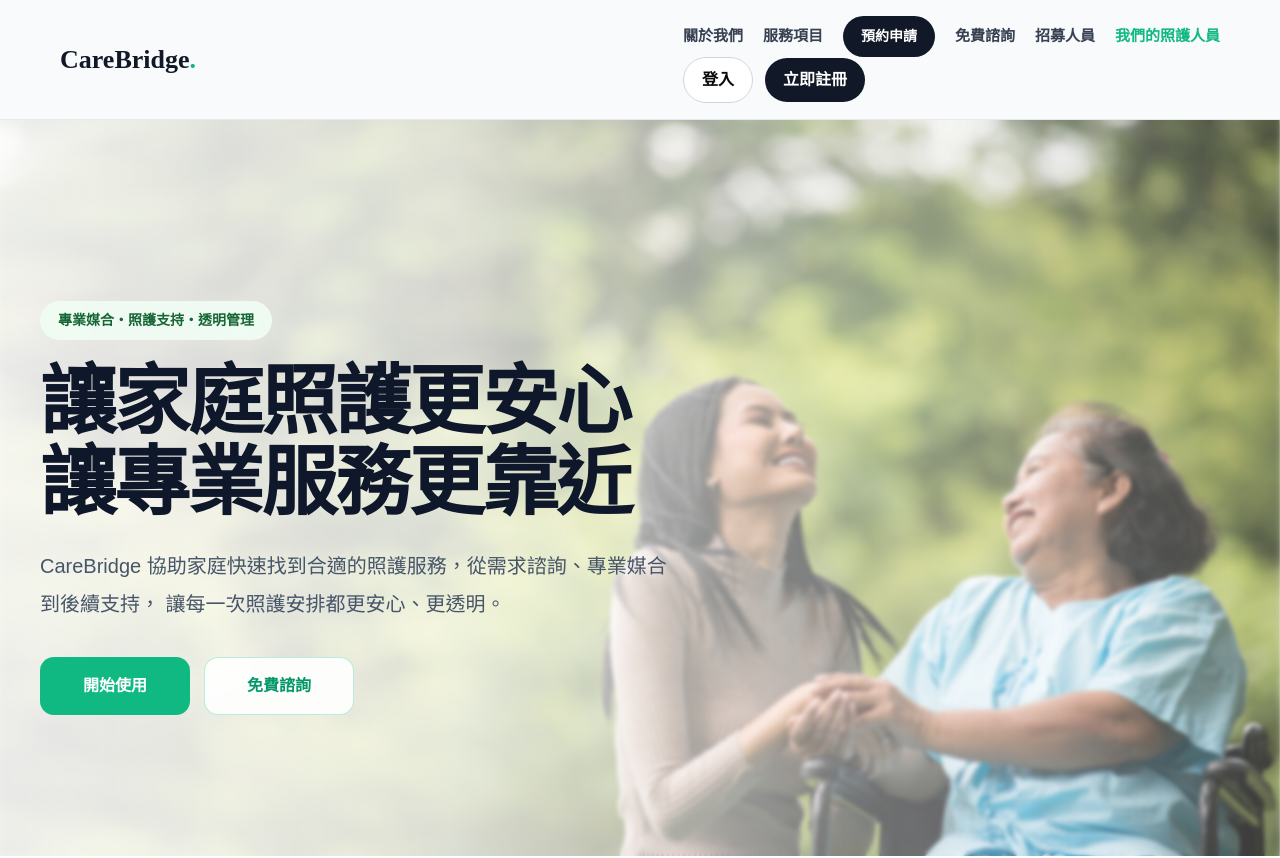
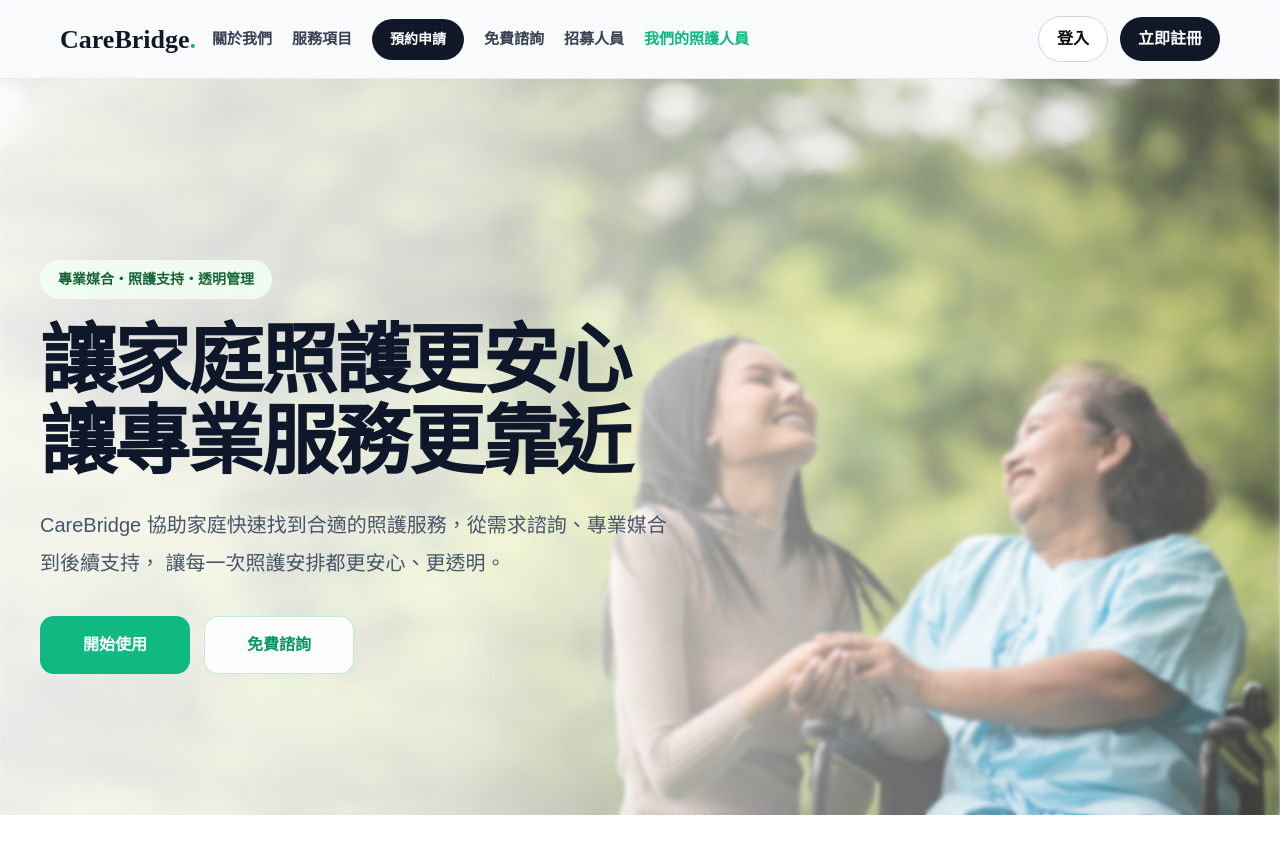
Before and after one commit to a0924061166-ux/carebridge, a Next.js app: page / in a window 1280 px wide. Shown: the top 858 px of the page. Built offline with nearby package versions, Linux system fonts and the light colour scheme; no server answers.

Commit message:
fix desktop header menu layout

```diff
--- a/app/globals.css
+++ b/app/globals.css
@@ -269,6 +269,35 @@ textarea {
   }
 }
 
+/* ===== Desktop Menu Fix ===== */
+@media (min-width: 769px) {
+  .mobile-menu-button {
+    display: none !important;
+  }
+
+  .site-menu {
+    display: flex !important;
+    align-items: center !important;
+    justify-content: space-between !important;
+    flex: 1 !important;
+    width: auto !important;
+    gap: 20px !important;
+  }
+
+  .site-menu nav {
+    display: flex !important;
+    flex-direction: row !important;
+    align-items: center !important;
+    gap: 20px !important;
+  }
+
+  .site-menu > div {
+    display: flex !important;
+    align-items: center !important;
+    gap: 12px !important;
+    width: auto !important;
+  }
+}
 /* ===== Home Mobile ===== */
 @media (max-width: 768px) {
   .home-hero {
```
